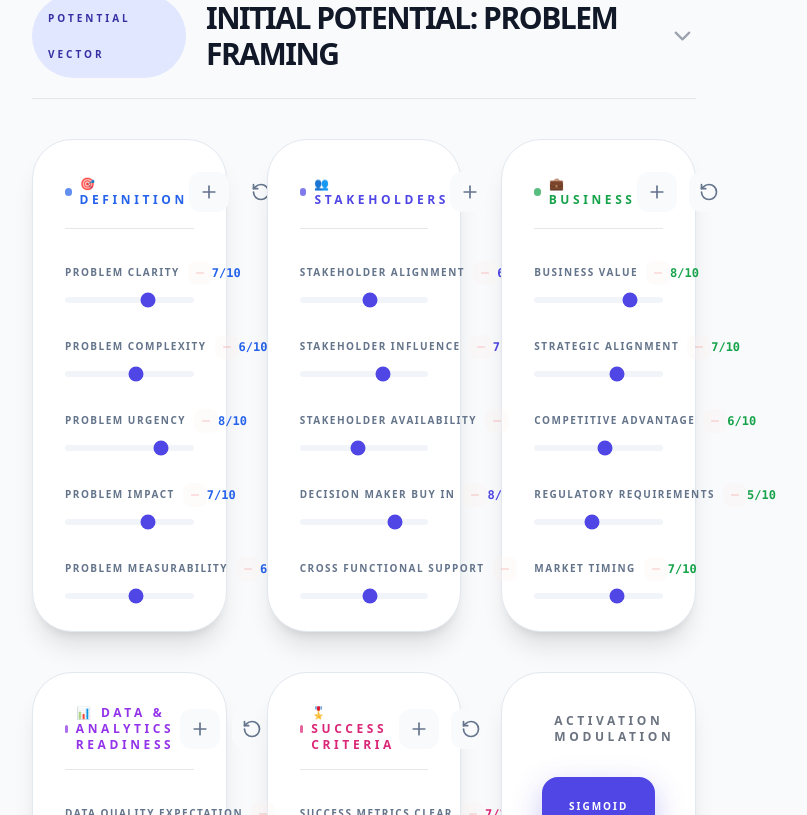
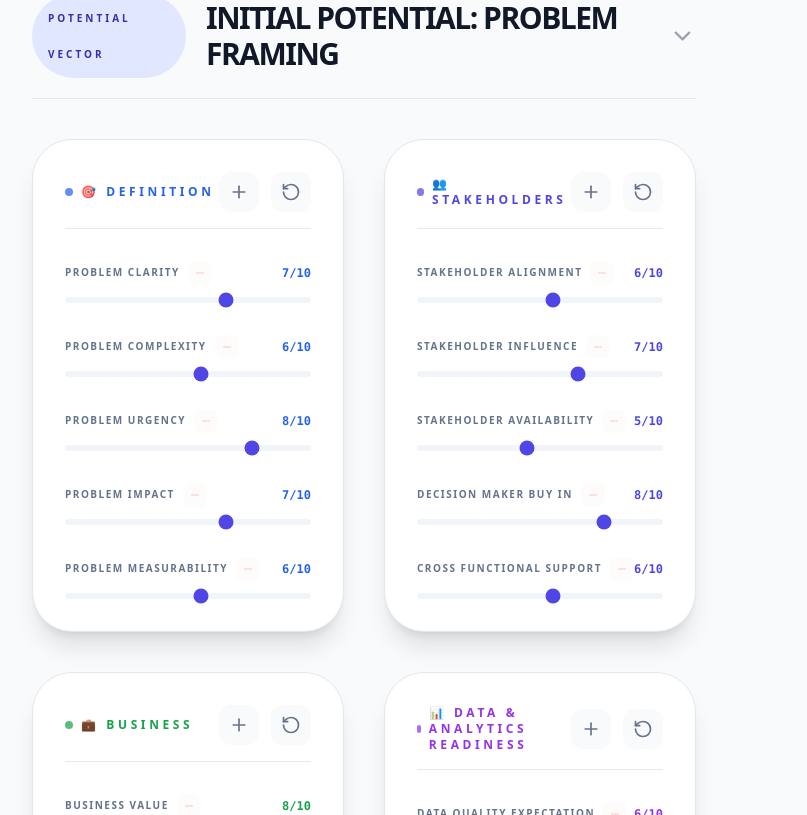
Before and after one commit to david-maundu/Data-Analytics-Neural-Framework, a React (Vite) app: page / in a window 1280 px wide. Shown: the part 1965-2780 px from the top of the page, without its empty margins (16-823 px from the left). Built offline with nearby package versions, Linux system fonts and the light colour scheme.

Commit message:
Update AnalyticsNeuralFramework.tsx

```diff
--- a/components/AnalyticsNeuralFramework.tsx
+++ b/components/AnalyticsNeuralFramework.tsx
@@ -399,7 +399,7 @@
                   <section>
                     <SectionHeader id="problemFraming" title="Initial Potential: Problem Framing" badgeText="Potential Vector" badgeColor="indigo" />
                     {!collapsedSections['problemFraming'] && (
-                      <div className="grid grid-cols-1 md:grid-cols-2 xl:grid-cols-3 gap-10 items-stretch">
+                      <div className="grid grid-cols-1 md:grid-cols-2 gap-10">
                         <SliderGroup title="🎯 Definition" values={getValuesForGroup(appState.problemFramingKeys.definition, appState.problemFraming)} onValueChange={(key, value) => setAppState(p => ({...p, problemFraming: {...p.problemFraming, [key]: value}}))} color="blue" category="problemFraming" subcategory={null} onAddCustomFactor={() => handleOpenModal('problemFraming', 'definition', null)} onRemoveFactor={(name) => removeFactor('problemFraming', name, 'definition')} onResetGroup={() => handleResetGroup('problemFraming', 'definition')} />
                         <SliderGroup title="👥 Stakeholders" values={getValuesForGroup(appState.problemFramingKeys.stakeholder, appState.problemFraming)} onValueChange={(key, value) => setAppState(p => ({...p, problemFraming: {...p.problemFraming, [key]: value}}))} color="indigo" category="problemFraming" subcategory={null} onAddCustomFactor={() => handleOpenModal('problemFraming', 'stakeholder', null)} onRemoveFactor={(name) => removeFactor('problemFraming', name, 'stakeholder')} onResetGroup={() => handleResetGroup('problemFraming', 'stakeholder')} />
                         <SliderGroup title="💼 Business" values={getValuesForGroup(appState.problemFramingKeys.business, appState.problemFraming)} onValueChange={(key, value) => setAppState(p => ({...p, problemFraming: {...p.problemFraming, [key]: value}}))} color="green" category="problemFraming" subcategory={null} onAddCustomFactor={() => handleOpenModal('problemFraming', 'business', null)} onRemoveFactor={(name) => removeFactor('problemFraming', name, 'business')} onResetGroup={() => handleResetGroup('problemFraming', 'business')} />
@@ -441,7 +441,7 @@
                   <section>
                     <SectionHeader id="layer2" title="Phase II: Technical" badgeText="Layer 2" badgeColor="yellow" />
                     {!collapsedSections['layer2'] && (
-                      <div className="grid grid-cols-1 md:grid-cols-2 xl:grid-cols-3 gap-10">
+                      <div className="grid grid-cols-1 md:grid-cols-2 gap-10">
                           <SliderGroup title="🖥️ Platform" values={getValuesForGroup(appState.realityWeightsKeys.layer2.infra, appState.realityWeights.layer2)} onValueChange={(key, value) => setAppState(p => ({...p, realityWeights: {...p.realityWeights, layer2: {...p.realityWeights.layer2, [key]: value}}}))} color="yellow" category="layer2Weights" subcategory="layer2" onAddCustomFactor={() => handleOpenModal('layer2Weights', 'infra', 'layer2')} onRemoveFactor={(name) => removeFactor('layer2Weights', name, 'infra', 'layer2')} onResetGroup={() => handleResetGroup('layer2Weights', 'infra', 'layer2')} />
                           <SliderGroup title="⚙️ Solution Development" values={getValuesForGroup(appState.realityWeightsKeys.layer2.dev, appState.realityWeights.layer2)} onValueChange={(key, value) => setAppState(p => ({...p, realityWeights: {...p.realityWeights, layer2: {...p.realityWeights.layer2, [key]: value}}}))} color="yellow" category="layer2Weights" subcategory="layer2" onAddCustomFactor={() => handleOpenModal('layer2Weights', 'dev', 'layer2')} onRemoveFactor={(name) => removeFactor('layer2Weights', name, 'dev', 'layer2')} onResetGroup={() => handleResetGroup('layer2Weights', 'dev', 'layer2')} />
                           <SliderGroup title="👨‍💻 Expertise" values={getValuesForGroup(appState.realityWeightsKeys.layer2.team, appState.realityWeights.layer2)} onValueChange={(key, value) => setAppState(p => ({...p, realityWeights: {...p.realityWeights, layer2: {...p.realityWeights.layer2, [key]: value}}}))} color="yellow" category="layer2Weights" subcategory="layer2" onAddCustomFactor={() => handleOpenModal('layer2Weights', 'team', 'layer2')} onRemoveFactor={(name) => removeFactor('layer2Weights', name, 'team', 'layer2')} onResetGroup={() => handleResetGroup('layer2Weights', 'team', 'layer2')} />
@@ -452,7 +452,7 @@
                   <section>
                     <SectionHeader id="layer3" title="Phase III: Operational" badgeText="Layer 3" badgeColor="red" />
                     {!collapsedSections['layer3'] && (
-                      <div className="grid grid-cols-1 md:grid-cols-2 xl:grid-cols-3 gap-10">
+                      <div className="grid grid-cols-1 md:grid-cols-2 gap-10">
                           <SliderGroup title="🚀 Adoption" values={getValuesForGroup(appState.realityWeightsKeys.layer3.readiness, appState.realityWeights.layer3)} onValueChange={(key, value) => setAppState(p => ({...p, realityWeights: {...p.realityWeights, layer3: {...p.realityWeights.layer3, [key]: value}}}))} color="red" category="layer3Weights" subcategory="layer3" onAddCustomFactor={() => handleOpenModal('layer3Weights', 'readiness', 'layer3')} onRemoveFactor={(name) => removeFactor('layer3Weights', name, 'readiness', 'layer3')} onResetGroup={() => handleResetGroup('layer3Weights', 'readiness', 'layer3')} />
                           <SliderGroup title="🔗 Business Integration" values={getValuesForGroup(appState.realityWeightsKeys.layer3.integration, appState.realityWeights.layer3)} onValueChange={(key, value) => setAppState(p => ({...p, realityWeights: {...p.realityWeights, layer3: {...p.realityWeights.layer3, [key]: value}}}))} color="red" category="layer3Weights" subcategory="layer3" onAddCustomFactor={() => handleOpenModal('layer3Weights', 'integration', 'layer3')} onRemoveFactor={(name) => removeFactor('layer3Weights', name, 'integration', 'layer3')} onResetGroup={() => handleResetGroup('layer3Weights', 'integration', 'layer3')} />
                           <SliderGroup title="💎 Impact" values={getValuesForGroup(appState.realityWeightsKeys.layer3.value, appState.realityWeights.layer3)} onValueChange={(key, value) => setAppState(p => ({...p, realityWeights: {...p.realityWeights, layer3: {...p.realityWeights.layer3, [key]: value}}}))} color="red" category="layer3Weights" subcategory="layer3" onAddCustomFactor={() => handleOpenModal('layer3Weights', 'value', 'layer3')} onRemoveFactor={(name) => removeFactor('layer3Weights', name, 'value', 'layer3')} onResetGroup={() => handleResetGroup('layer3Weights', 'value', 'layer3')} />
```
